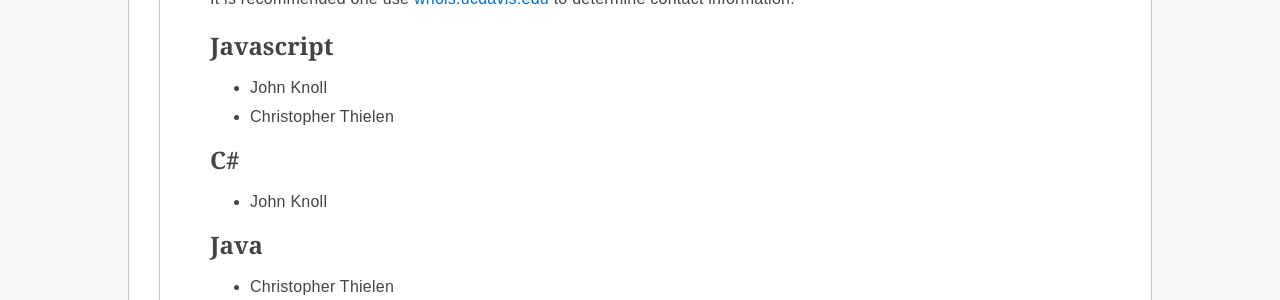
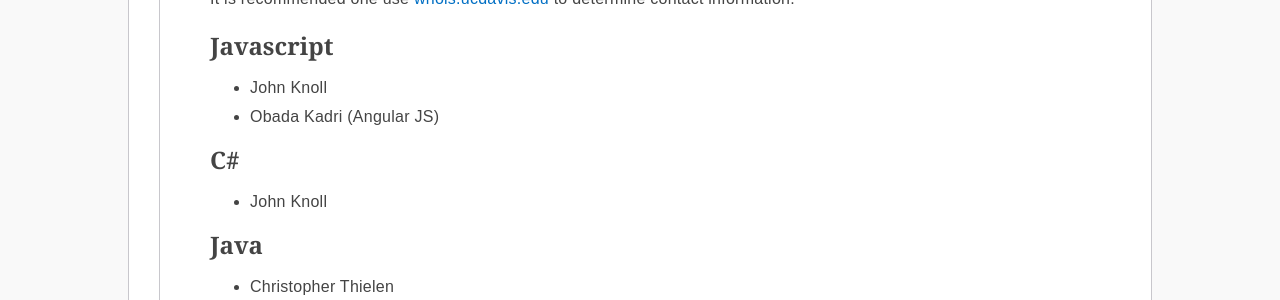
Before and after one commit to ucdavis/appdev, a Jekyll site: the page built from experts.md, in a window 1280 px wide. Shown: the part 387-687 px from the top of the page. Built offline with Jekyll 4.4.1, drawn with Linux system fonts in a browser that asks for light colours; nearby versions of some CDN libraries.

Commit message:
Add Obada Kadri as a SME.

```diff
--- a/experts.md
+++ b/experts.md
@@ -11,7 +11,7 @@ It is recommended one use [whois.ucdavis.edu](http://whois.ucdavis.edu) to deter
 Javascript
 -
 - John Knoll
-- Christopher Thielen
+- Obada Kadri (Angular JS)
 
 C#
 -
```
